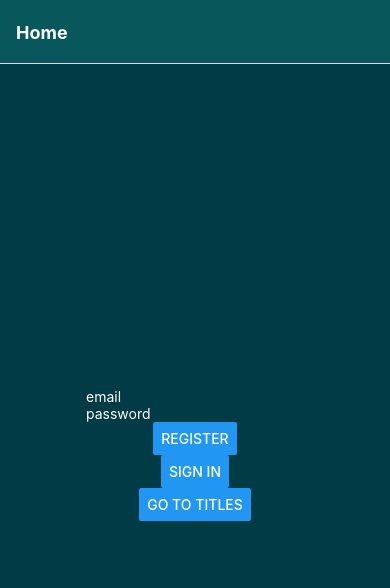
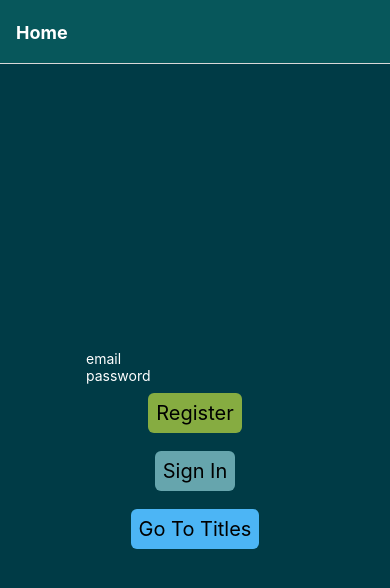
Before and after one commit to rhtakaha/CharTracker, a React Native app: screen /Home in a window 390 px wide. Shown: the top 588 px of the page. Built offline with nearby package versions, Linux system fonts and the light colour scheme.

Commit message:
more progress on signIn/Home added custom buttons not sure about the colors need to add containers for text inputs

```diff
--- a/components/Home.js
+++ b/components/Home.js
@@ -1,4 +1,11 @@
-import { View, Text, Button, TextInput, StyleSheet } from "react-native";
+import {
+  View,
+  Text,
+  Button,
+  TextInput,
+  StyleSheet,
+  Pressable,
+} from "react-native";
 import React, { useState } from "react";
 import { auth } from "../firebase/firebase_config";
 import {
@@ -56,16 +63,52 @@ export default function Home({ navigation }) {
         secureTextEntry={true}
         style={styles.inputs}
       />
-      <Button title="Register" onPress={registerUser} />
+      {/* <Button title="Register" onPress={registerUser} /> */}
+      <View style={styles.registerButtonBody}>
+        <Pressable
+          android_ripple={{ color: "#dddddd" }}
+          onPress={registerUser}
+          style={({ pressed }) => pressed && styles.pressedButton} //if true returns this styling
+        >
+          <Text style={styles.registerButtonText}>Register</Text>
+        </Pressable>
+      </View>
       {isSignedIn === true ? (
-        <Button title="Sign Out" onPress={signOutUser} />
+        // <Button title="Sign Out" onPress={signOutUser} />
+        <View style={styles.signOutButtonBody}>
+          <Pressable
+            android_ripple={{ color: "#dddddd" }}
+            onPress={signOutUser}
+            style={({ pressed }) => pressed && styles.pressedButton} //if true returns this styling
+          >
+            <Text style={styles.signOutButtonText}>Sign Out</Text>
+          </Pressable>
+        </View>
       ) : (
-        <Button title="Sign In" onPress={signInUser} />
+        // <Button title="Sign In" onPress={signInUser} />
+        <View style={styles.signInButtonBody}>
+          <Pressable
+            android_ripple={{ color: "#dddddd" }}
+            onPress={signInUser}
+            style={({ pressed }) => pressed && styles.pressedButton} //if true returns this styling
+          >
+            <Text style={styles.signInButtonText}>Sign In</Text>
+          </Pressable>
+        </View>
       )}
-      <Button
+      {/* <Button
         title="Go to Titles"
         onPress={() => navigation.navigate("Titles")}
-      />
+      /> */}
+      <View style={styles.toTitlesButton}>
+        <Pressable
+          android_ripple={{ color: "#dddddd" }}
+          onPress={() => navigation.navigate("Titles")}
+          style={({ pressed }) => pressed && styles.pressedButton} //if true returns this styling
+        >
+          <Text style={styles.toTitlesButtonText}>Go To Titles</Text>
+        </Pressable>
+      </View>
     </View>
   );
 }
@@ -80,4 +123,43 @@ const styles = StyleSheet.create({
   inputs: {
     color: "white",
   },
+  registerButtonBody: {
+    margin: 9,
+    borderRadius: 6,
+    backgroundColor: "#86ac41",
+  },
+  pressedButton: {
+    opacity: 0.5,
+  },
+  registerButtonText: {
+    padding: 8,
+    alignSelf: "center",
+    color: "black",
+    fontSize: 20,
+  },
+  signInButtonBody: { margin: 9, borderRadius: 6, backgroundColor: "#66A5AD" },
+  signInButtonText: {
+    padding: 8,
+    alignSelf: "center",
+    color: "black",
+    fontSize: 20,
+  },
+  signOutButtonBody: { margin: 9, borderRadius: 6, backgroundColor: "red" },
+  signOutButtonText: {
+    padding: 8,
+    alignSelf: "center",
+    color: "black",
+    fontSize: 20,
+  },
+  toTitlesButton: {
+    margin: 9,
+    borderRadius: 6,
+    backgroundColor: "#4cb5f5",
+  },
+  toTitlesButtonText: {
+    padding: 8,
+    alignSelf: "center",
+    color: "black",
+    fontSize: 20,
+  },
 });
```
